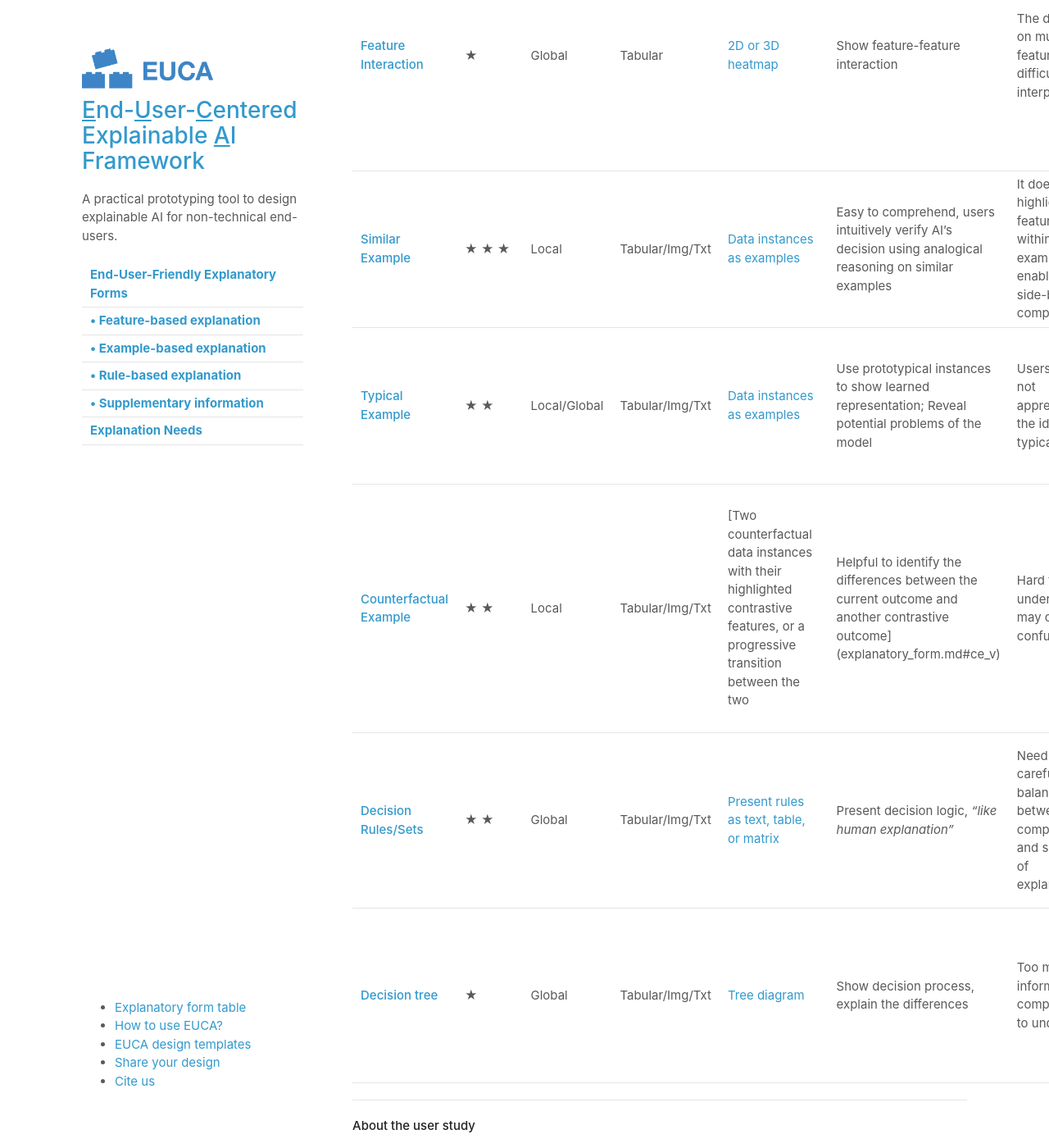
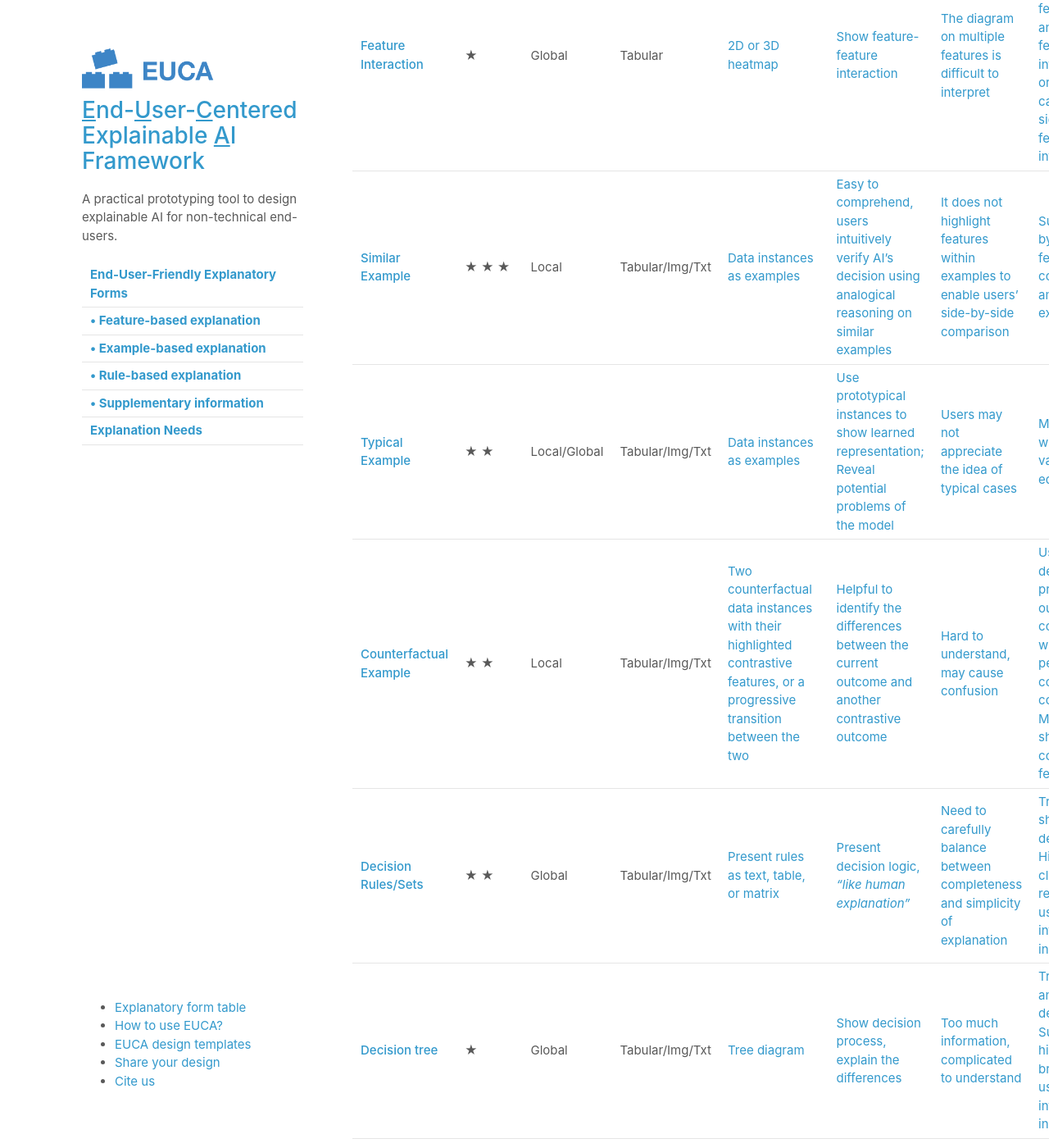
Before and after one commit to data-corentinv/end-user-xai, a Jekyll site: the page built from explanatory_form.md, in a window 1280 px wide and 1400 px high, scrolled down 1389 px. Shown: the whole window at 82% size. Built offline with Jekyll 4.4.1, drawn with Linux system fonts in a browser that asks for light colours; our own code applies the rules of GitHub Pages for plain Markdown files; some of the changed text lies outside the part shown.

Commit message:
add cross ref table

```diff
--- a/explanatory_form.md
+++ b/explanatory_form.md
@@ -29,14 +29,14 @@ We identify end-user-friendly explanatory forms from technical literature. By en
 
 | **Explanatory form**             | **User-Friendly Level (3:most friendly)**  | **Local/global** | **Datatype**     |**Visual representations** |**Pros**                                                                                                  | **Cons**                                                                                 |**UI/UX Design Implications**  |  **Applicable explanation needs**                                                     | **XAI algorithms**                                                                                                                                                                                                                                                                                                                                                                                                                                                                                                        |
 |-----------------------------------|----|--------------|-----------------|-----------------------------------------------------------------------------------------------------------|------------------------------------------------------------------------------------------|------------------------------------------------------------------------------------------|---------------------------------------------------------------------------------------------------------------------------------------------------------------------------------------------------------------------------------------------------------------------------------------------------------------------------------------------------------------------------------------------------------------------------------------------------------------------------------------------------------------------------|
-| **[Feature Attribute](#fa)**      |&#9733; &#9733; &#9733; | Local/Global     | Tabular/Img/Txt | [Saliency map; Bar chart](explanatory_form.md#fa_v)| Simple and easy to understand; Can answer *how* and *why* AI reaches its decisions.                       | Illusion of causality, confirmation bias    | Alarm users about causality illusion; Allow setting threshold on importance score, show details on-demand                                             | To verify AI's decision                                                                  | [LIME ](https://arxiv.org/abs/1606.05386), [SHAP](https://arxiv.org/abs/1705.07874), [CAM](https://arxiv.org/abs/1512.04150), [LRP](https://journals.plos.org/plosone/article?id=10.1371/journal.pone.0130140), [TCAV](https://arxiv.org/abs/1711.11279)                                                                                                                                                                                                                                                                  |
-| **[Feature Shape](#fs)**          |&#9733; &#9733; | Global           | Tabular       | [Line plot](explanatory_form.md#fs_v)  | Graphical representation, easy to understand the relationship between one feature and prediction          | Lacks feature interaction; Information overload if multiple feature shapes are presented | Users can inspect the plot of their interested features; May indicate the position of local data points (usually users’ input data)| To control and improve the outcome; To reveal bias                                       | [PDP](https://statweb.stanford.edu/~jhf/ftp/trebst.pdf), [ALE](https://arxiv.org/abs/1612.08468), [GAM](https://arxiv.org/abs/1801.08640)                                                                                                                                                                                                                                                                                                                                                                                 |
-| **[Feature Interaction](#fi)**    |&#9733; | Global           | Tabular        | [2D or 3D heatmap](explanatory_form.md#fs_v) | Show feature-feature interaction                                                                          | The diagram on multiple features is difficult to interpret                        | Users may select their interested feature pairs and check feature interactions; or XAI system can prioritize significant feature interactions       | To control and improve the outcome                                                       | [PDP](https://statweb.stanford.edu/~jhf/ftp/trebst.pdf), [ALE](https://arxiv.org/abs/1612.08468), [GA2M](http://yinlou.github.io/papers/caruana-kdd15.pdf)                                                                                                                                                                                                                                                                                                                                                                |
-| **[Similar Example](#se)**        |&#9733; &#9733; &#9733; | Local            | Tabular/Img/Txt| [Data instances as examples](explanatory_form.md#se_v) | Easy to comprehend, users intuitively verify AI’s decision using analogical reasoning on similar examples | It does not highlight features within examples to enable users’ side-by-side comparison | Support side-by-side feature-based comparison among examples | To verify the decision                                                                   | [Nearest neighbour](https://en.wikipedia.org/wiki/Nearest_neighbour_algorithm), [CBR ](https://web.media.mit.edu/~jorkin/generals/papers/Kolodner_case_based_reasoning.pdf)                                                                                                                                                                                                                                                                                                                                               |
-| **[Typical Example](#te)**        |&#9733; &#9733; | Local/Global     | Tabular/Img/Txt | [Data instances as examples](explanatory_form.md#te_v)| Use prototypical instances to show learned representation; Reveal potential problems of the model         | Users may not appreciate the idea of typical cases                                       | To verify the decision; To reveal bias                                                   | [k-Mediods](https://en.wikipedia.org/wiki/K-medoids), [MMD-critic ](https://papers.nips.cc/paper/6300-examples-are-not-enough-learn-to-criticize-criticism-for-interpretability),  Generate prototype([Simonyan](https://arxiv.org/abs/1312.6034v2), [Mahendran2014](https://arxiv.org/abs/1412.0035)), CNN prototype([Li2017](https://arxiv.org/abs/1710.04806), [Chen2019](https://papers.nips.cc/paper/2019/hash/adf7ee2dcf142b0e11888e72b43fcb75-Abstract.html)), [Influential instance](https://arxiv.org/abs/1703.04730)                                                    |
-| **[Counterfactual Example](#ce)** |&#9733; &#9733; | Local            | Tabular/Img/Txt | [Two counterfactual data instances with their highlighted contrastive features, or a progressive transition between the two| Helpful to identify the differences between the current outcome and another contrastive outcome](explanatory_form.md#ce_v)           | Hard to understand, may cause confusion                                               | User can define the predicted outcome to be contracted with, receive personalized counterfactual constraints; May only show controllable features   | To differentiate between similar instances; To control and improve the outcome           | [Inverse classification](http://www.doi.org/10.1007/978-3-319-91473-2_9), [MMD-critic](https://papers.nips.cc/paper/6300-examples-are-not-enough-learn-to-criticize-criticism-for-interpretability), [Progression](http://www.cs.sfu.ca/~hamarneh/ecopy/miccai_grail2017.pdf), [Counterfactual Visual Explanations](https://arxiv.org/abs/1904.07451v2), [Pertinent Negative](https://papers.nips.cc/paper/2018/file/c5ff2543b53f4cc0ad3819a36752467b-Paper.pdf) |
-| **[Decision Rules/Sets](#rl)**    |&#9733; &#9733; | Global           | Tabular/Img/Txt | [Present rules as text, table, or matrix](explanatory_form.md#rl_v)| Present decision logic, *"like human explanation"*                                                        | Need to carefully balance between completeness and simplicity of explanation        | Trim rules and show on-demand; Highlight local clauses related to user's interested instances     | Facilitate users' learning, report generation, and communication with other stakeholders | [Bayesian Rule Lists](https://arxiv.org/abs/1602.08610), [LORE](https://arxiv.org/abs/1805.10820), [Anchors](https://www.aaai.org/ocs/index.php/AAAI/AAAI18/paper/view/16982)                                                                                                                                                                                                                                                                                                                                             |
-|**[Decision tree](#dt)** |&#9733; | Global | Tabular/Img/Txt | [Tree diagram](explanatory_form.md#dt_v)|  Show decision process, explain the differences |  Too much information, complicated to understand | Trim the tree and show on-demand; Support highlighting branches for user's interested instances|  Comparison; Counterfactual reasoning | [Model distillation ](https://arxiv.org/pdf/1711.09784.pdf), [Disentangle CNN](https://arxiv.org/abs/1802.00121)
+| **[Feature Attribute](#fa)**      |&#9733; &#9733; &#9733; | Local/Global     | Tabular/Img/Txt | [Saliency map; Bar chart](explanatory_form.md#fa_v)|[Simple and easy to understand; Can answer *how* and *why* AI reaches its decisions.](explanatory_form.md#fa_p)                      | [Illusion of causality, confirmation bias](explanatory_form.md#fa_c)     | [Alarm users about causality illusion; Allow setting threshold on importance score, show details on-demand](explanatory_form.md#fa_d)                                              | [To verify AI's decision](explanatory_form.md#fa_n)                                                                   | [LIME ](https://arxiv.org/abs/1606.05386), [SHAP](https://arxiv.org/abs/1705.07874), [CAM](https://arxiv.org/abs/1512.04150), [LRP](https://journals.plos.org/plosone/article?id=10.1371/journal.pone.0130140), [TCAV](https://arxiv.org/abs/1711.11279)                                                                                                                                                                                                                                                                  |
+| **[Feature Shape](#fs)**          |&#9733; &#9733; | Global           | Tabular       | [Line plot](explanatory_form.md#fs_v)  | [Graphical representation, easy to understand the relationship between one feature and prediction](explanatory_form.md#fs_p)          | [Lacks feature interaction; Information overload if multiple feature shapes are presented](explanatory_form.md#fs_c) | [Users can inspect the plot of their interested features; May indicate the position of local data points (usually users’ input data)](explanatory_form.md#fs_d)| [To control and improve the outcome; To reveal bias](explanatory_form.md#fs_n)                                       | [PDP](https://statweb.stanford.edu/~jhf/ftp/trebst.pdf), [ALE](https://arxiv.org/abs/1612.08468), [GAM](https://arxiv.org/abs/1801.08640)                                                                                                                                                                                                                                                                                                                                                                                 |
+| **[Feature Interaction](#fi)**    |&#9733; | Global           | Tabular        | [2D or 3D heatmap](explanatory_form.md#fi_v) | [Show feature-feature interaction](explanatory_form.md#fi_p)                                                                          | [The diagram on multiple features is difficult to interpret](explanatory_form.md#fi_c)                         | [Users may select their interested feature pairs and check feature interactions; or XAI system can prioritize significant feature interactions](explanatory_form.md#fi_d)         | [To control and improve the outcome](explanatory_form.md#fi_n)                                                         | [PDP](https://statweb.stanford.edu/~jhf/ftp/trebst.pdf), [ALE](https://arxiv.org/abs/1612.08468), [GA2M](http://yinlou.github.io/papers/caruana-kdd15.pdf)                                                                                                                                                                                                                                                                                                                                                                |
+| **[Similar Example](#se)**        |&#9733; &#9733; &#9733; | Local            | Tabular/Img/Txt| [Data instances as examples](explanatory_form.md#se) | [Easy to comprehend, users intuitively verify AI’s decision using analogical reasoning on similar examples](explanatory_form.md#se_p) | [It does not highlight features within examples to enable users’ side-by-side comparison](explanatory_form.md#se_c) | [Support side-by-side feature-based comparison among examples](explanatory_form.md#se_d) | [To verify the decision](explanatory_form.md#se_n)                                                                   | [Nearest neighbour](https://en.wikipedia.org/wiki/Nearest_neighbour_algorithm), [CBR ](https://web.media.mit.edu/~jorkin/generals/papers/Kolodner_case_based_reasoning.pdf)                                                                                                                                                                                                                                                                                                                                               |
+| **[Typical Example](#te)**        |&#9733; &#9733; | Local/Global     | Tabular/Img/Txt | [Data instances as examples](explanatory_form.md#te_v)| [Use prototypical instances to show learned representation; Reveal potential problems of the model](explanatory_form.md#te_p)         | [Users may not appreciate the idea of typical cases](explanatory_form.md#te_c)                           | [May show within-class variations, or edge cases](explanatory_form.md#te_d)             | [To verify the decision; To reveal bias ](explanatory_form.md#te_n)                                                  | [k-Mediods](https://en.wikipedia.org/wiki/K-medoids), [MMD-critic ](https://papers.nips.cc/paper/6300-examples-are-not-enough-learn-to-criticize-criticism-for-interpretability),  Generate prototype([Simonyan](https://arxiv.org/abs/1312.6034v2), [Mahendran2014](https://arxiv.org/abs/1412.0035)), CNN prototype([Li2017](https://arxiv.org/abs/1710.04806), [Chen2019](https://papers.nips.cc/paper/2019/hash/adf7ee2dcf142b0e11888e72b43fcb75-Abstract.html)), [Influential instance](https://arxiv.org/abs/1703.04730)                                                    |
+| **[Counterfactual Example](#ce)** |&#9733; &#9733; | Local            | Tabular/Img/Txt | [Two counterfactual data instances with their highlighted contrastive features, or a progressive transition between the two](explanatory_form.md#ce_v)| [Helpful to identify the differences between the current outcome and another contrastive outcome](explanatory_form.md#ce_p)           | [Hard to understand, may cause confusion](explanatory_form.md#ce_c)                                               | [User can define the predicted outcome to be contracted with, receive personalized counterfactual constraints; May only show controllable features](explanatory_form.md#ce_d)   | [To differentiate between similar instances; To control and improve the outcome](explanatory_form.md#ce_n)           | [Inverse classification](http://www.doi.org/10.1007/978-3-319-91473-2_9), [MMD-critic](https://papers.nips.cc/paper/6300-examples-are-not-enough-learn-to-criticize-criticism-for-interpretability), [Progression](http://www.cs.sfu.ca/~hamarneh/ecopy/miccai_grail2017.pdf), [Counterfactual Visual Explanations](https://arxiv.org/abs/1904.07451v2), [Pertinent Negative](https://papers.nips.cc/paper/2018/file/c5ff2543b53f4cc0ad3819a36752467b-Paper.pdf) |
+| **[Decision Rules/Sets](#rl)**    |&#9733; &#9733; | Global           | Tabular/Img/Txt | [Present rules as text, table, or matrix](explanatory_form.md#rl_v)| [Present decision logic, *"like human explanation"*   ](explanatory_form.md#rl_p)                                                     | [Need to carefully balance between completeness and simplicity of explanation](explanatory_form.md#rl_c)        | [Trim rules and show on-demand; Highlight local clauses related to user's interested instances](explanatory_form.md#rl_d)     | [Facilitate users' learning, report generation, and communication with other stakeholders](explanatory_form.md#rl_n) | [Bayesian Rule Lists](https://arxiv.org/abs/1602.08610), [LORE](https://arxiv.org/abs/1805.10820), [Anchors](https://www.aaai.org/ocs/index.php/AAAI/AAAI18/paper/view/16982)                                                                                                                                                                                                                                                                                                                                             |
+|**[Decision tree](#dt)** |&#9733; | Global | Tabular/Img/Txt | [Tree diagram](explanatory_form.md#dt_v)|  [Show decision process, explain the differences](explanatory_form.md#dt_p) |  [Too much information, complicated to understand](explanatory_form.md#dt_c)  | [Trim the tree and show on-demand; Support highlighting branches for user's interested instances](explanatory_form.md#dt_d) |  [Comparison; Counterfactual reasoning](explanatory_form.md#dt_n)  | [Model distillation ](https://arxiv.org/pdf/1711.09784.pdf), [Disentangle CNN](https://arxiv.org/abs/1802.00121)
 
 ---
 **About the user study**
```
